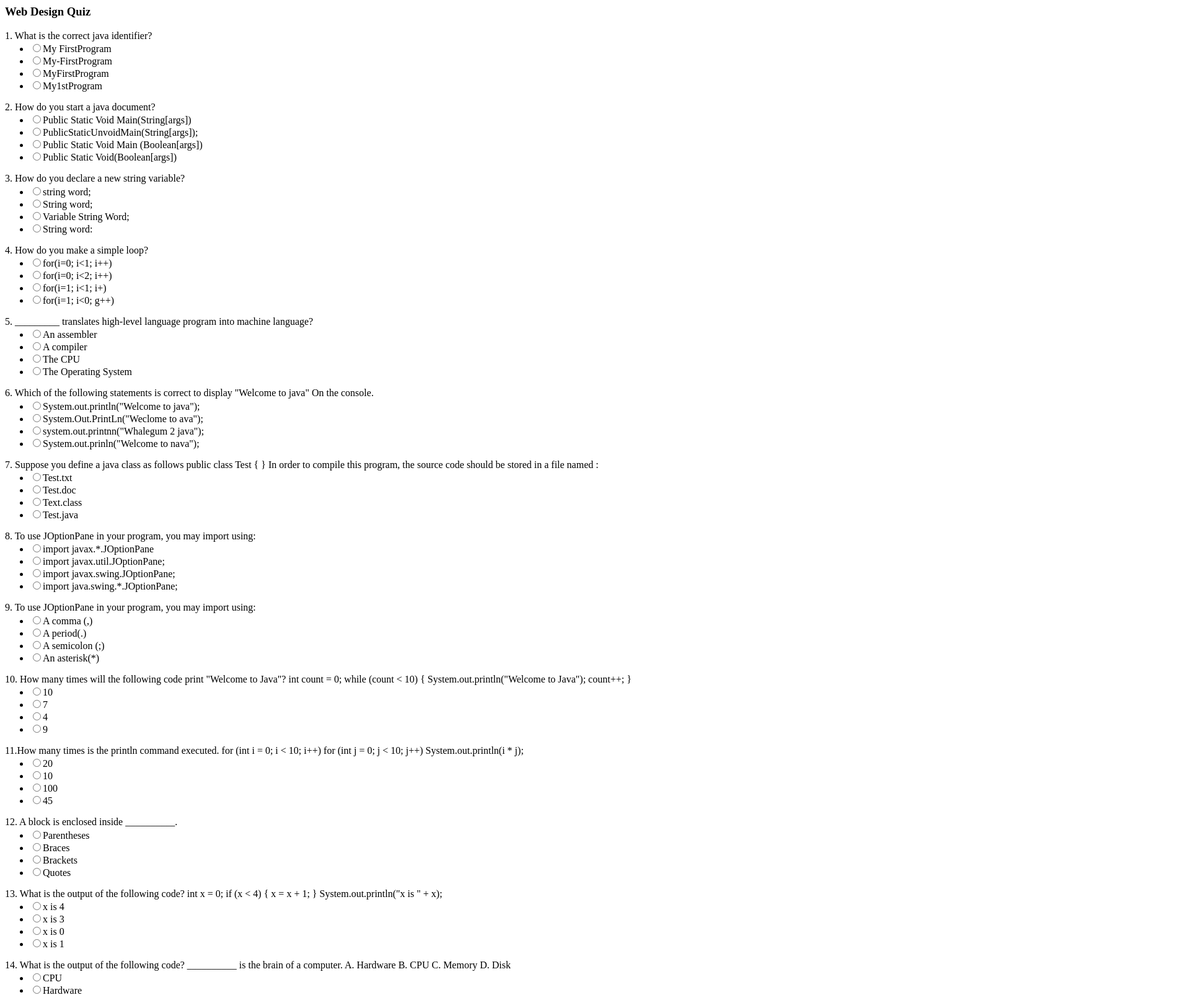
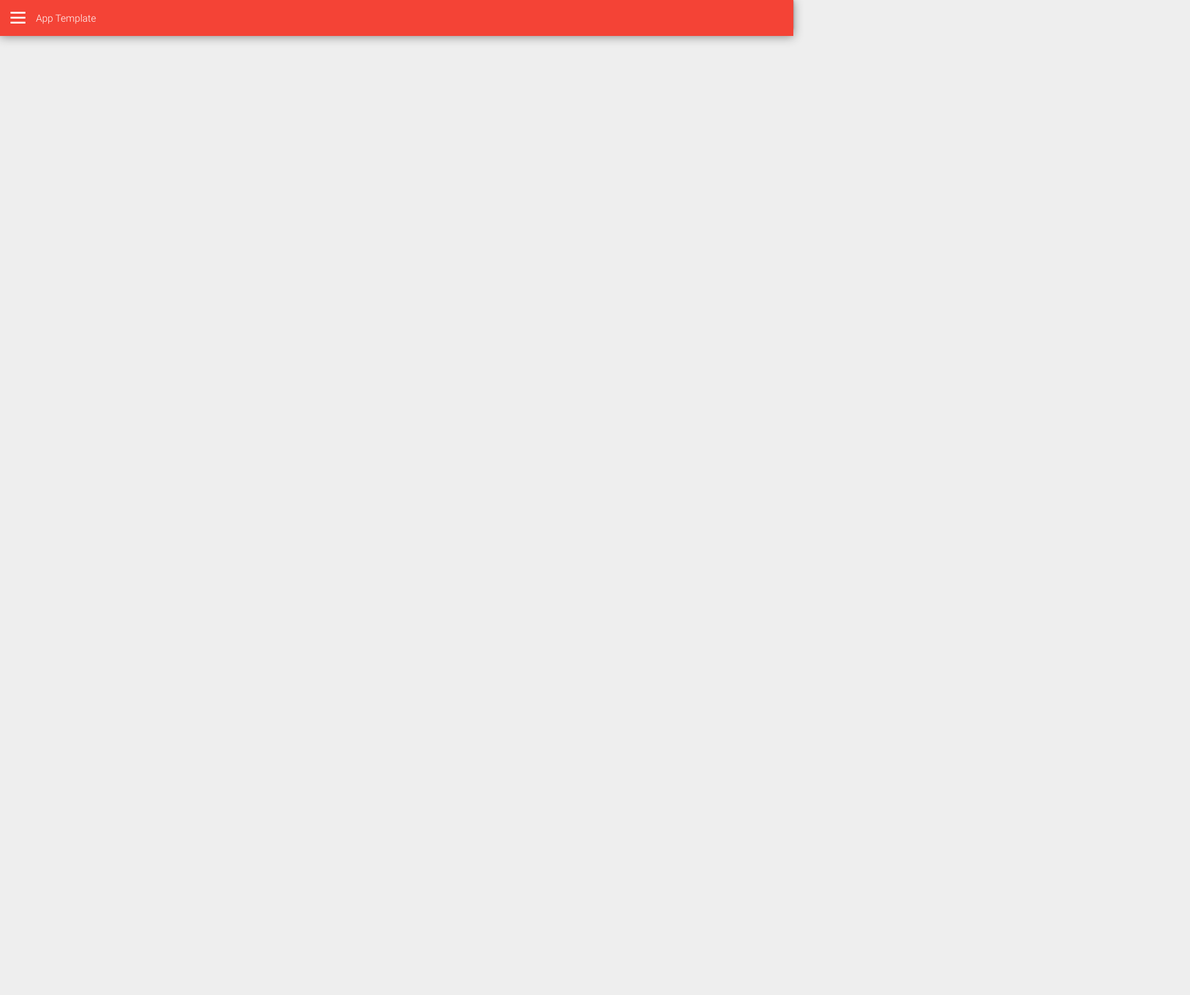
Before and after one commit to KevinMoss/Lastest-26-3-115, a plain HTML site: page www/pages/page2.html in a window 1280 px wide. Shown: the top 1605 px of the page at 62% size, 1920 px wide, since content can reach past the window. After the commit the page ends 800 px from the top, so only its background shows below. Drawn offline with nearby package versions, Linux system fonts and the light colour scheme; files that its build step writes are made by us from their sources; files whose address does not match are found by name.

Commit message:
Update page2.html

```diff
--- a/www/pages/page2.html
+++ b/www/pages/page2.html
@@ -1,247 +1,102 @@
-<style type="text/css">
+<!DOCTYPE html>
 <!--
-.bgclr {background-color: white; color: black; font-weight: bold;}
+    Copyright (c) 2012-2014 Adobe Systems Incorporated. All rights reserved.
+
+    Licensed to the Apache Software Foundation (ASF) under one
+    or more contributor license agreements.  See the NOTICE file
+    distributed with this work for additional information
+    regarding copyright ownership.  The ASF licenses this file
+    to you under the Apache License, Version 2.0 (the
+    "License"); you may not use this file except in compliance
+    with the License.  You may obtain a copy of the License at
+
+    http://www.apache.org/licenses/LICENSE-2.0
+
+    Unless required by applicable law or agreed to in writing,
+    software distributed under the License is distributed on an
+    "AS IS" BASIS, WITHOUT WARRANTIES OR CONDITIONS OF ANY
+     KIND, either express or implied.  See the License for the
+    specific language governing permissions and limitations
+    under the License.
 -->
-</style>
+<html>
+    <head>
+        <meta charset="utf-8" />
+        <meta name="format-detection" content="telephone=no" />
+        <meta name="msapplication-tap-highlight" content="no" />
+        <!-- WARNING: for iOS 7, remove the width=device-width and height=device-height attributes. See https://issues.apache.org/jira/browse/CB-4323 -->
+        <meta name="viewport" content="width=device-width, initial-scale=1.0, maximum-scale=1.0, target-densitydpi=medium-dpi, user-scalable=0" />
 
-<script language="JavaScript">
+		<link type="text/css" rel="stylesheet" href="css/materialize.min.css"  media="screen,projection"/>
+		<link rel="stylesheet" type="text/css" href="css/index.css" />
+		<link rel="stylesheet" type="text/css" href="css/games.css" />
 
-<!-- Begin
-// Insert number of questions
-var numQues = 16;
+        <title>Hello World</title>
+		<script type="text/javascript" src="js/jquery-2.1.3.min.js"></script>
+		<script type="text/javascript" src="js/materialize.min.js"></script>
+		<script type="text/javascript" src="js/jquery.transit.min.js"></script>
+        <script type="text/javascript" src="js/index.js"></script>
+		<script type="text/javascript" src="js/page.js"></script>
 
-// Insert number of choices in each question
-var numChoi = 4;
+        <script type="text/javascript">
+            app.initialize();
+        </script>
+    </head>
+    <body>
+        <div class="header">
+			<div id='menuButton' class='headerButton waves-effect waves-circle waves-light'>
+				<div class="material-icon hamburger">
+					<span class="first"></span>
+					<span class="second"></span>
+					<span class="third"></span>
+				</div>
+			</div>
+			<div id='screenTitle'><h1>App Template</h1></div>
+		</div>
 
-// Insert number of questions displayed in answer area
-var answers = new Array(16);
+		<div id="page-content">
+			<div class='ajax-content'>
+			</div>
+			<div class="spinner">
+			</div>
+		</div>
 
-// Insert answers to questions
-answers[0] = "MyFirstProgram";
-answers[1] = "Public Static Void Main(String[args])";
-answers[2] = "String word;";
-answers[3] = "for(i=0; i<1; i++)";
-answers[4] = "A Compiler";
-answers[5] = "System.out.println('Welcome to java')";
-answers[6] = "Test.java";
-answers[7] = "import javax.swing.JOptionPane;";
-answers[8] = "A semicolon (;)";
-answers[9] = "10";
-answers[10] = "100";
-answers[11] = "Braces";
-answers[12] = "x is 1";
-answers[13] = "CPU";
-answers[14] = "**Comment**";
-answers[15] = "input.nextInteger();";
+		<div class="main-container">
+		</div>
 
-// Do not change anything below here ...
-function getScore(form) {
-  var score = 0;
-  var currElt;
-  var currSelection;
-  for (i=0; i<numQues; i++) {
-    currElt = i*numChoi;
-    for (j=0; j<numChoi; j++) {
-      currSelection = form.elements[currElt + j];
-      if (currSelection.checked) {
-        if (currSelection.value == answers[i]) {
-          score++;
-          break;
-        }
-      }
-    }
-  }
-  score = Math.round(score/numQues*100);
-  scor = Math.round(score + numQues-1);
-  form.percentage.value = score + "%";
-  var correctAnswers = "";
-  for (i=1; i<=numQues; i++) {
-    correctAnswers += i + ". " + answers[i-1] + "\r\n";
-  }
-  form.solutions.value = correctAnswers;
-}
-//  End -->
-</script>
+		<div id="modal_bg"></div>
 
-</HEAD>
+		<div class="settingsMenu">
+			<ul>
+				<li class="waves-effect menu-first"><img src="img/settings.png"/><p>Settings</p></li>
+				<li class="waves-effect"><img src="img/rate.png"/><p>Rate on Market</p></li>
+				<li class="waves-effect"><img src="img/donate.png"/><p>Donate</p></li>
+				<li class="waves-effect"><img src="img/contact.png"/><p>Contact</p></li>
+				<li class="waves-effect"><img src="img/help.png"/><p>Help</p></li>
+				<li class="waves-effect"><img src="img/about.png"/><p>About</p></li>
+			</ul>
+		</div>
 
-<BODY>
+		<div id="loading">
+			<div id="floatingCirclesG">
+				<div class="f_circleG" id="frotateG_01">
+				</div>
+				<div class="f_circleG" id="frotateG_02">
+				</div>
+				<div class="f_circleG" id="frotateG_03">
+				</div>
+				<div class="f_circleG" id="frotateG_04">
+				</div>
+				<div class="f_circleG" id="frotateG_05">
+				</div>
+				<div class="f_circleG" id="frotateG_06">
+				</div>
+				<div class="f_circleG" id="frotateG_07">
+				</div>
+				<div class="f_circleG" id="frotateG_08">
+				</div>
+			</div>
+		</div>
 
-<h3>Web Design Quiz</h3>
-
-<form name="quiz">
-1. What is the correct java identifier?
-<ul style="margin-top: 1pt">
-  <li><input type="radio" name="q1" value="My FirstProgram">My FirstProgram</li>
-  <li><input type="radio" name="q1" value="My-FirstProgram">My-FirstProgram</li>
-  <li><input type="radio" name="q1" value="MyFirstProgram">MyFirstProgram</li>
-  <li><input type="radio" name="q1" value="My1stProgram">My1stProgram</li>
-</ul>
-
-2. How do you start a java document?
-<ul style="margin-top: 1pt">
-  <li><input type="radio" name="q2" value="Public Static Void Main(String[args])">Public Static Void Main(String[args])</li>
-  <li><input type="radio" name="q2" value="PublicStaticUnvoidMain(String[args]);">PublicStaticUnvoidMain(String[args]);</li>
-  <li><input type="radio" name="q2" value="Public Static Void Main (Boolean[args])">Public Static Void Main (Boolean[args])</li>
-  <li><input type="radio" name="q2" value="Public Static Void(Boolean[args])">Public Static Void(Boolean[args])</li>
-</ul>
-
-3. How do you declare a new string variable?
-<ul style="margin-top: 1pt">
-  <li><input type="radio" name="q3" value="string word;">string word;</li>
-  <li><input type="radio" name="q3" value="String word;">String word;</li>
-  <li><input type="radio" name="q3" value="Variable String Word;">Variable String Word;</li>
-  <li><input type="radio" name="q3" value="String word:">String word:</li>
-</ul>
-
-4. How do you make a simple loop?
-<ul style="margin-top: 1pt">
-  <li><input type="radio" name="q4" value="for(i=0; i<1; i++)">for(i=0; i<1; i++)</li>
-  <li><input type="radio" name="q4" value="for(i=0; i<2; i++)">for(i=0; i<2; i++)</li>
-  <li><input type="radio" name="q4" value="for(i=1; i<1; i+)">for(i=1; i<1; i+)</li>
-  <li><input type="radio" name="q4" value="for(i=1; i<1; g++)">for(i=1; i<0; g++)</li>
-</ul>
-
-5. _________ translates high-level language program into machine language?
-<ul style="margin-top: 1pt">
-  <li><input type="radio" name="q5" value="An assembler">An assembler</li>
-  <li><input type="radio" name="q5" value="A compliler">A compiler</li>
-  <li><input type="radio" name="q5" value="The CPU">The CPU</li>
-  <li><input type="radio" name="q5" value="The Operating System">The Operating System</li>
-</ul>
-
-6. Which of the following statements is correct to display "Welcome to java" On the console.
-<ul style="margin-top: 1pt">
-  <li><input type="radio" name="q6" value="System.out.println('Welcome to jav');">System.out.println("Welcome to java");</li>
-  <li><input type="radio" name="q6" value="System.Out.PrintLn('Weclome to ava');">System.Out.PrintLn("Weclome to ava");</li>
-  <li><input type="radio" name="q6" value="system.out.printnn('Whalegum 2 java');">system.out.printnn("Whalegum 2 java");</li>
-  <li><input type="radio" name="q6" value="System.out.prinln('Welcome to nava');">System.out.prinln("Welcome to nava");</li>
-</ul>
-
-7. Suppose you define a java class as follows
-	public class Test {
-
-	}
-	In order to compile this program, the source code should be stored in a file named :
-<ul style="margin-top: 1pt">
-  <li><input type="radio" name="q7" value="Test.txt">Test.txt</li>
-  <li><input type="radio" name="q7" value="Test.doc">Test.doc</li>
-  <li><input type="radio" name="q7" value="Text.class">Text.class</li>
-  <li><input type="radio" name="q7" value="Test.java">Test.java</li>
-</ul>
-
-8. To use JOptionPane in your program, you may import using:
-<ul style="margin-top: 1pt">
-  <li><input type="radio" name="q8" value="import javax.*.JOptionPane">import javax.*.JOptionPane</li>
-  <li><input type="radio" name="q8" value="import javax.util.JOptionPane;">import javax.util.JOptionPane;</li>
-  <li><input type="radio" name="q8" value="import javax.swing.JOptionPane;">import javax.swing.JOptionPane;</li>
-  <li><input type="radio" name="q8" value="import java.swing.*.JOptionPane;">import java.swing.*.JOptionPane;</li>
-</ul>
-
-9. To use JOptionPane in your program, you may import using:
-<ul style="margin-top: 1pt">
-  <li><input type="radio" name="q9" value="A comma (,)">A comma (,)</li>
-  <li><input type="radio" name="q9" value="A period(.)">A period(.)</li>
-  <li><input type="radio" name="q9" value="A semicolon (;)">A semicolon (;)</li>
-  <li><input type="radio" name="q9" value="An asterisk(*)">An asterisk(*)</li>
-</ul>
-
-10. How many times will the following code print "Welcome to Java"?
-
-int count = 0;
-while (count < 10) {
-System.out.println("Welcome to Java");
-count++;
-
-}
-<ul style="margin-top: 1pt">
-  <li><input type="radio" name="q10" value="10">10</li>
-  <li><input type="radio" name="q10" value="7">7</li>
-  <li><input type="radio" name="q10" value="4(;)">4</li>
-  <li><input type="radio" name="q10" value="9">9</li>
-</ul>
-
-11.How many times is the println command executed.
-
-for (int i = 0; i < 10; i++)
-  for (int j = 0; j < 10; j++)
-    System.out.println(i * j);
-
-<ul style="margin-top: 1pt">
-  <li><input type="radio" name="q11" value="20">20</li>
-  <li><input type="radio" name="q11" value="10">10</li>
-  <li><input type="radio" name="q11" value="100(;)">100</li>
-  <li><input type="radio" name="q11" value="45">45</li>
-</ul>
-
-12. A block is enclosed inside __________.
-
-<ul style="margin-top: 1pt">
-  <li><input type="radio" name="q12" value="Parentheses">Parentheses</li>
-  <li><input type="radio" name="q12" value="Braces">Braces</li>
-  <li><input type="radio" name="q12" value="Brackets">Brackets</li>
-  <li><input type="radio" name="q12" value="Quotes">Quotes</li>
-</ul>
-
-13. What is the output of the following code?
-
-int x = 0;
-if (x < 4) {
-  x = x + 1;
-}
-System.out.println("x is " + x);
-
-<ul style="margin-top: 1pt">
-  <li><input type="radio" name="q13" value="x is 4">x is 4</li>
-  <li><input type="radio" name="q13" value="x is 3">x is 3</li>
-  <li><input type="radio" name="q13" value="x is 0">x is 0</li>
-  <li><input type="radio" name="q13" value="x is 1">x is 1</li>
-</ul>
-
-14. What is the output of the following code?
-
-__________ is the brain of a computer.
-
-A. Hardware
-B. CPU
-C. Memory
-D. Disk
-
-<ul style="margin-top: 1pt">
-  <li><input type="radio" name="q14" value="CPU">CPU</li>
-  <li><input type="radio" name="q14" value="Hardware">Hardware</li>
-  <li><input type="radio" name="q14" value="Memory">Memory</li>
-  <li><input type="radio" name="q14" value="Disk">Disk</li>
-</ul>
-
-15. Which of the following lines is not a Java comment?
-
-<ul style="margin-top: 1pt">
-  <li><input type="radio" name="q15" value="*/Comment/*">*/Comment/*</li>
-  <li><input type="radio" name="q15" value="/*Comment/*">/*Comment/*</li>
-  <li><input type="radio" name="q15" value="**Comment**">**Comment**</li>
-  <li><input type="radio" name="q15" value="//Comment//">//Comment//</li>
-</ul>
-
-16. Suppose a Scanner object is created as follows:
-
-Scanner input = new Scanner(System.in);
-
-What method do you use to read an int value?
-
-<ul style="margin-top: 1pt">
-  <li><input type="radio" name="q16" value="input.nextInteger();">input.nextInteger();</li>
-  <li><input type="radio" name="q16" value="input.int">input.int</li>
-  <li><input type="radio" name="q16" value="input.integer">input.integer</li>
-  <li><input type="radio" name="q16" value="input.nextint">input.nextint</li>
-</ul>
-
-
-
-<input type="button" value="Get score" onClick="getScore(this.form)">
-<input type="reset" value="Clear answers">
-<p> Score = <strong><input class="bgclr" type="text" size="16" name="percentage" disabled></strong><br><br>
-Correct answers:<br>
-<textarea class="bgclr" name="solutions" wrap="virtual" rows="16" cols="250" disabled>
-</textarea>
-</form>
+    </body>
+</html>
```
